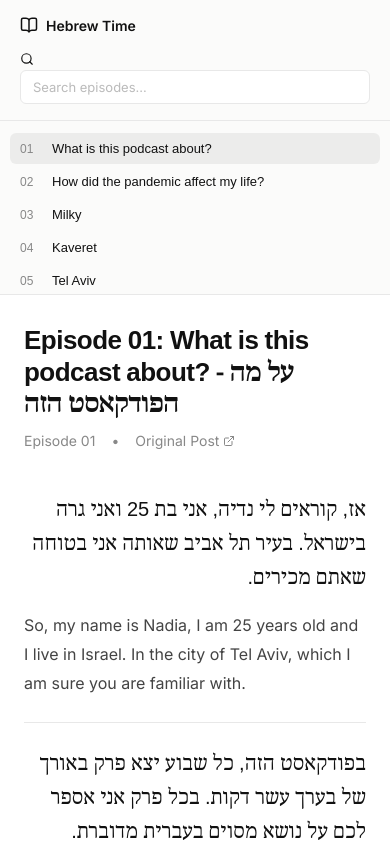
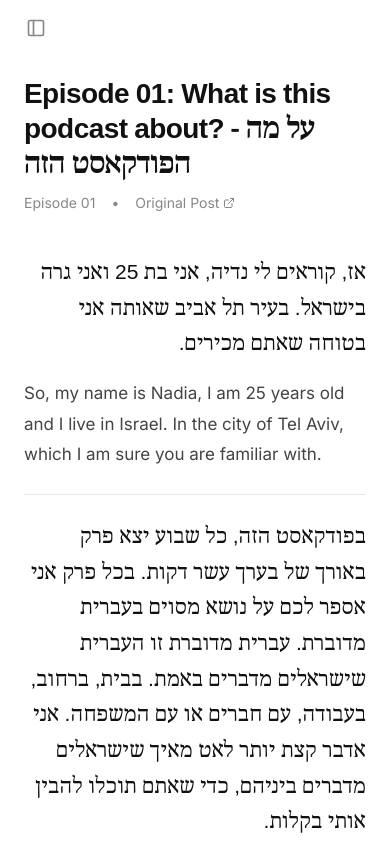
Before and after one commit to felipemedlev/hebrewtime, a Next.js app: page / in a window 390 px wide. Built offline with nearby package versions, Linux system fonts and the light colour scheme.

Commit message:
Collapsible Desktop Sidebar

```diff
--- a/src/app/globals.css
+++ b/src/app/globals.css
@@ -5,7 +5,7 @@
   --border: #e8e8e8;
   --text-main: #111111;
   --text-muted: #888888;
-  --accent: #2e8eff; /* subtle blue */
+  --accent: #2e8eff;
   --hebrew-bg: #fdfdfd;
   --en-bg: #ffffff;
 }
@@ -43,11 +43,12 @@ html, body {
   background: #a1a1a1;
 }
 
-/* Base styles for the layout */
 .app-container {
   display: flex;
   height: 100vh;
+  width: 100vw;
   overflow: hidden;
+  position: relative;
 }
 
 /* Sidebar */
@@ -58,11 +59,22 @@ html, body {
   display: flex;
   flex-direction: column;
   flex-shrink: 0;
-  transition: transform 0.3s ease;
+  transition: all 0.3s cubic-bezier(0.2, 0, 0, 1);
+  overflow: hidden;
+  height: 100vh;
+  z-index: 50;
+}
+
+.sidebar.closed {
+  width: 0;
+  min-width: 0;
+  border-right: none;
+  opacity: 0;
+  visibility: hidden;
 }
 
 .sidebar-header {
-  padding: 16px 20px;
+  padding: 18px 20px 16px 20px;
   border-bottom: 1px solid var(--border);
   display: flex;
   flex-direction: column;
@@ -72,11 +84,31 @@ html, body {
 .sidebar-title {
   display: flex;
   align-items: center;
+  justify-content: space-between;
   gap: 8px;
   font-weight: 600;
   font-size: 14px;
   color: var(--text-main);
   margin: 0;
+}
+.sidebar-title-left {
+  display: flex;
+  align-items: center;
+  gap: 8px;
+}
+
+.close-mobile-btn {
+  display: none;
+  background: transparent;
+  border: none;
+  color: var(--text-muted);
+  cursor: pointer;
+  padding: 4px;
+  border-radius: 6px;
+}
+.close-mobile-btn:hover {
+  background: rgba(0,0,0,0.05);
+  color: var(--text-main);
 }
 
 .sidebar-search {
@@ -150,20 +182,56 @@ html, body {
   background: var(--surface);
   position: relative;
   scroll-behavior: smooth;
+  height: 100vh;
+}
+
+/* Top bar for toggling sidebar */
+.top-nav {
+  position: sticky;
+  top: 0;
+  background: rgba(255, 255, 255, 0.9);
+  backdrop-filter: blur(8px);
+  z-index: 40;
+  padding: 12px 20px;
+  display: flex;
+  align-items: center;
+  border-bottom: 1px solid transparent;
+  transition: border-bottom 0.2s;
+}
+.top-nav.scrolled {
+  border-bottom: 1px solid var(--border);
+}
+
+.toggle-sidebar-btn {
+  display: flex;
+  align-items: center;
+  justify-content: center;
+  padding: 6px;
+  background: transparent;
+  border: none;
+  border-radius: 6px;
+  color: var(--text-muted);
+  cursor: pointer;
+  transition: all 0.2s;
+}
+.toggle-sidebar-btn:hover {
+  background: rgba(0,0,0,0.05);
+  color: var(--text-main);
 }
 
 .main-header {
-  padding: 60px 80px 20px 80px;
+  padding: 40px 80px 20px 80px;
   max-width: 900px;
   margin: 0 auto;
   width: 100%;
 }
 
 .main-title {
-  font-size: 34px;
+  font-size: 38px;
   font-weight: 700;
   letter-spacing: -0.02em;
   margin: 0 0 12px 0;
+  line-height: 1.15;
 }
 
 .main-meta {
@@ -267,24 +335,61 @@ html, body {
   margin: 0;
 }
 
-@media (max-width: 768px) {
-  .app-container {
-    flex-direction: column;
+/* Mobile responsive fixes */
+.sidebar-overlay {
+  display: none;
+}
+
+@media (max-width: 800px) {
+  .sidebar {
+    position: fixed;
+    top: 0;
+    left: 0;
+    z-index: 100;
+    width: 320px;
+    max-width: 85vw;
+    height: 100vh;
+    box-shadow: 2px 0 24px rgba(0,0,0,0.1);
+    transform: translateX(0);
+    visibility: visible;
   }
-  .sidebar {
-    width: 100%;
-    height: 35vh;
-    border-right: none;
-    border-bottom: 1px solid var(--border);
+  .sidebar.closed {
+    transform: translateX(-100%);
+    width: 320px; /* Keep standard width for smooth slide */
+    opacity: 1; /* Slide out instead of fade out */
   }
+
+  .close-mobile-btn {
+    display: block;
+  }
+
+  .sidebar-overlay {
+    display: block;
+    position: fixed;
+    top: 0;
+    left: 0;
+    right: 0;
+    bottom: 0;
+    background: rgba(0,0,0,0.3);
+    backdrop-filter: blur(2px);
+    z-index: 90;
+    opacity: 1;
+    transition: opacity 0.3s ease;
+  }
+  .sidebar-overlay.closed {
+    opacity: 0;
+    pointer-events: none;
+  }
+
   .main-header {
-    padding: 30px 24px 10px 24px;
+    padding: 20px 24px 10px 24px;
   }
   .content-grid {
-    padding: 10px 24px 40px 24px;
+    padding: 10px 24px 60px 24px;
   }
   .main-title {
-    font-size: 26px;
+    font-size: 28px;
+    line-height: 1.25;
   }
   .para-pair {
     grid-template-columns: 1fr;
@@ -292,10 +397,10 @@ html, body {
     padding: 24px 0;
   }
   .text-hebrew {
-    font-size: 20px;
+    font-size: 21px;
   }
   .text-english {
-    font-size: 16px;
+    font-size: 17px;
   }
   .nav-controls {
     flex-direction: column;
@@ -305,5 +410,6 @@ html, body {
   }
   .nav-btn {
     justify-content: center;
+    padding: 14px 16px;
   }
 }
--- a/src/app/page.tsx
+++ b/src/app/page.tsx
@@ -1,8 +1,8 @@
 "use client";
 
 import { useState, useMemo, useRef, useEffect } from "react";
-import { Search, ExternalLink, ChevronLeft, ChevronRight, BookOpen } from "lucide-react";
-// @ts-ignore - Assuming episodes_checkpoint.json is present after scraping
+import { Search, ExternalLink, ChevronLeft, ChevronRight, BookOpen, PanelLeftClose, PanelLeft, X } from "lucide-react";
+// @ts-ignore
 import episodesData from "../../episodes_checkpoint.json";
 
 type Episode = {
@@ -14,13 +14,11 @@ type Episode = {
   english_paragraphs: string[];
 };
 
-// Ensure episodes are unique, sorted, and IDs are strictly numbers.
 const rawEpisodes = (episodesData || []) as any[];
 const episodesMap = new Map<number, Episode>();
 rawEpisodes.forEach((ep) => {
   const epNum = Number(ep.episode);
   if (!isNaN(epNum)) {
-    // Normalize format like "[20] Title" to "Episode 20: Title"
     let normalizedTitle = ep.title;
     const bracketMatch = normalizedTitle.match(/^\[(\d+)\]\s*(.*)/);
     if (bracketMatch) {
@@ -41,7 +39,38 @@ export default function Home() {
     episodes.length > 0 ? episodes[0].episode : null
   );
   const [searchQuery, setSearchQuery] = useState("");
+
+  // Responsive sidebar control
+  const [isSidebarOpen, setIsSidebarOpen] = useState(true);
+  const [isMobile, setIsMobile] = useState(false);
   const mainRef = useRef<HTMLElement>(null);
+  const [isScrolled, setIsScrolled] = useState(false);
+
+  // Check window size on mount
+  useEffect(() => {
+    const handleResize = () => {
+      const mobile = window.innerWidth <= 800;
+      setIsMobile(mobile);
+      if (mobile) setIsSidebarOpen(false); // Default closed on mobile initially
+      else setIsSidebarOpen(true);
+    };
+
+    // Initial check
+    handleResize();
+    window.addEventListener("resize", handleResize);
+    return () => window.removeEventListener("resize", handleResize);
+  }, []);
+
+  // Top nav blur effect on scroll
+  useEffect(() => {
+    const el = mainRef.current;
+    if (!el) return;
+    const handleScroll = () => {
+      setIsScrolled(el.scrollTop > 10);
+    };
+    el.addEventListener("scroll", handleScroll);
+    return () => el.removeEventListener("scroll", handleScroll);
+  }, []);
 
   const filteredEpisodes = useMemo(() => {
     const q = searchQuery.toLowerCase();
@@ -56,21 +85,11 @@ export default function Home() {
   const currentIndex = episodes.findIndex((e) => e.episode === currentEpNum);
   const currentEp = currentIndex !== -1 ? episodes[currentIndex] : null;
 
-  const handleNext = () => {
-    if (currentIndex > -1 && currentIndex < episodes.length - 1) {
-      setCurrentEpNum(episodes[currentIndex + 1].episode);
+  const navigateToEpisode = (num: number) => {
+    setCurrentEpNum(num);
+    if (isMobile) {
+      setIsSidebarOpen(false);
     }
-  };
-
-  const handlePrev = () => {
-    if (currentIndex > 0) {
-      setCurrentEpNum(episodes[currentIndex - 1].episode);
-    }
-  };
-
-  const setEpisode = (num: number) => {
-    setCurrentEpNum(num);
-    // Use timeout to ensure DOM update is flushed before scrolling
     setTimeout(() => {
       if (mainRef.current) {
         mainRef.current.scrollTo({ top: 0, behavior: "smooth" });
@@ -78,15 +97,41 @@ export default function Home() {
     }, 50);
   };
 
+  const handleNext = () => {
+    if (currentIndex > -1 && currentIndex < episodes.length - 1) {
+      navigateToEpisode(episodes[currentIndex + 1].episode);
+    }
+  };
+
+  const handlePrev = () => {
+    if (currentIndex > 0) {
+      navigateToEpisode(episodes[currentIndex - 1].episode);
+    }
+  };
+
   return (
     <div className="app-container">
+      {/* Mobile Overlay */}
+      <div
+        className={`sidebar-overlay ${!isSidebarOpen ? "closed" : ""}`}
+        onClick={() => setIsSidebarOpen(false)}
+      />
+
       {/* Sidebar */}
-      <aside className="sidebar">
+      <aside className={`sidebar ${!isSidebarOpen ? "closed" : ""}`}>
         <div className="sidebar-header">
-          <h1 className="sidebar-title">
-            <BookOpen size={18} />
-            Hebrew Time
-          </h1>
+          <div className="sidebar-title">
+            <div className="sidebar-title-left">
+              <BookOpen size={18} className="text-gray-700" />
+              <span>Hebrew Time</span>
+            </div>
+            <button
+              className="close-mobile-btn"
+              onClick={() => setIsSidebarOpen(false)}
+            >
+              <X size={18} />
+            </button>
+          </div>
           <div className="relative w-full">
             <Search size={14} className="absolute left-3 top-1/2 -translate-y-1/2 text-gray-400" />
             <input
@@ -104,7 +149,7 @@ export default function Home() {
             <button
               key={ep.episode}
               className={`ep-item ${ep.episode === currentEpNum ? "active" : ""}`}
-              onClick={() => setEpisode(ep.episode)}
+              onClick={() => navigateToEpisode(ep.episode)}
             >
               <span className="ep-num">
                 {String(ep.episode).padStart(2, "0")}
@@ -122,11 +167,21 @@ export default function Home() {
         </div>
       </aside>
 
-      {/* Main Content container needed key block! */}
+      {/* Main Content */}
       <main className="main-content" ref={mainRef}>
+        <div className={`top-nav ${isScrolled ? "scrolled" : ""}`}>
+          <button
+            className="toggle-sidebar-btn"
+            onClick={() => setIsSidebarOpen(!isSidebarOpen)}
+            title={isSidebarOpen ? "Close sidebar" : "Open sidebar"}
+          >
+            {isSidebarOpen ? <PanelLeftClose size={20} /> : <PanelLeft size={20} />}
+          </button>
+        </div>
+
         {!currentEp ? (
           <div className="empty-state">
-            <BookOpen size={64} strokeWidth={1} />
+            <BookOpen size={48} strokeWidth={1} />
             <p>Select an episode from the sidebar to start reading.</p>
           </div>
         ) : (
```
